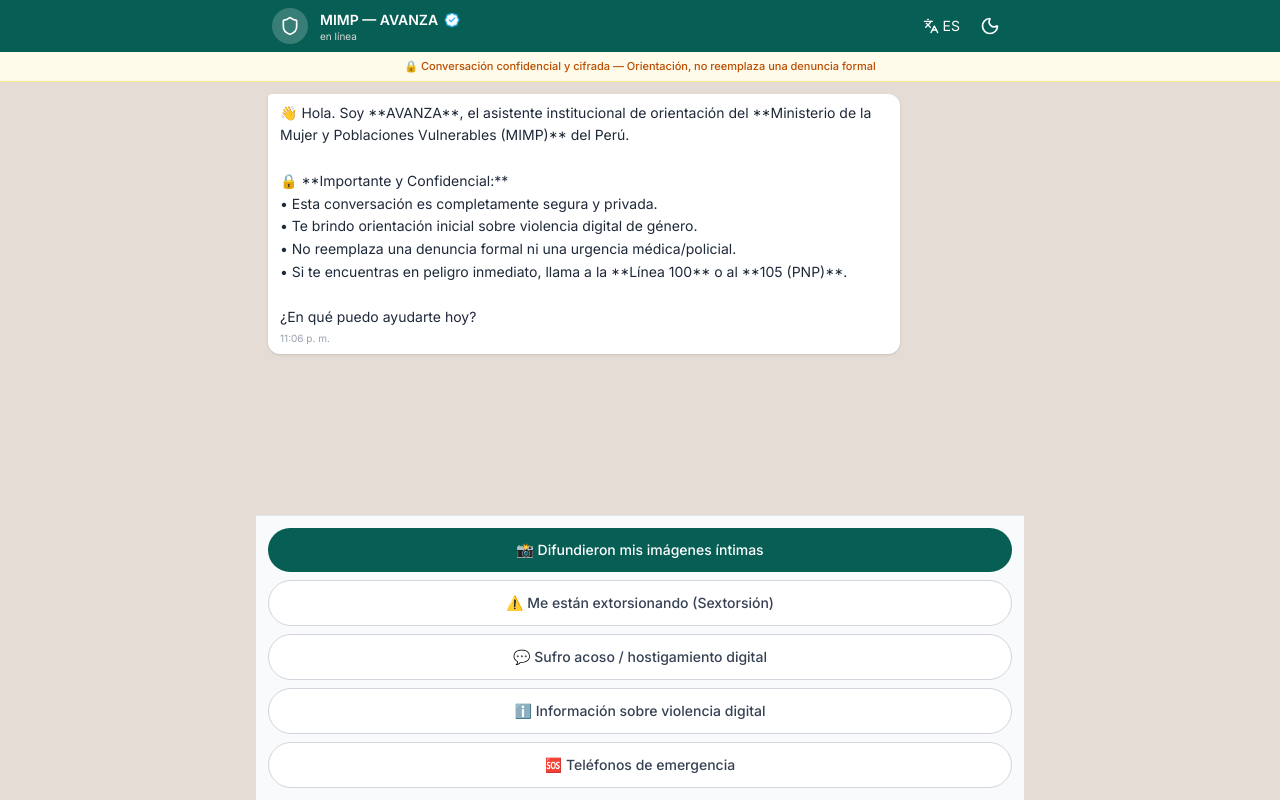
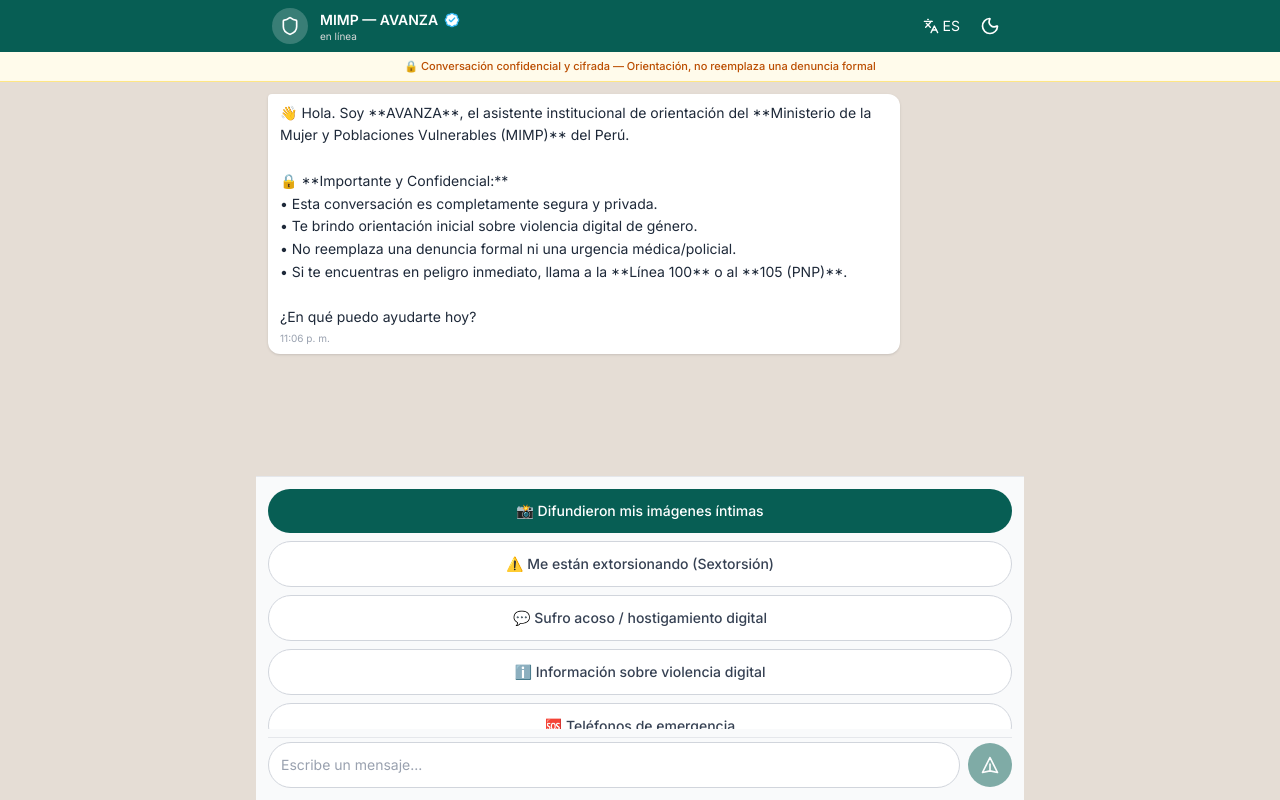
Before and after one commit to champibara/AVANZA, a Next.js app: page / in a window 1280 px wide. Built offline with nearby package versions, Linux system fonts and the light colour scheme.

Commit message:
Agregar caja de texto

```diff
--- a/src/app/(chat)/page.tsx
+++ b/src/app/(chat)/page.tsx
@@ -51,6 +51,7 @@
   const [urlEvidencia, setUrlEvidencia] = useState("");
   const [pinCopiado, setPinCopiado] = useState(false);
   const [cargando, setCargando] = useState(false);
+  const [textoLibre, setTextoLibre] = useState("");
   const chatEndRef = useRef<HTMLDivElement>(null);
 
   useEffect(() => {
@@ -238,6 +239,22 @@
     setPaso("caso_guardado");
   };
 
+  const manejarEnviarTextoLibre = () => {
+    const texto = textoLibre.trim();
+    if (!texto || cargando) return;
+    setTextoLibre("");
+    agregarMensaje("victima", texto);
+
+    const respuestas: Record<string, string> = {
+      welcome: "Gracias por escribirme, ${texto}. Cuéntame, ¿cuál de estas opciones describe mejor tu situación?",
+      difusion_intima: "Entiendo, ${texto}. Es importante que sepas que no tienes la culpa. Por favor elige una opción del menú para que pueda ayudarte con el siguiente paso.",
+      sextorsion: "Lamento que estés pasando por esto, ${texto}. No cedas al chantaje. Selecciona una opción del menú para que te guíe.",
+      acoso_digital: "Gracias por contarme, ${texto}. El acoso digital no está bien. Revisa las opciones del menú para saber cómo proceder.",
+    };
+    const respuesta = respuestas[arbolActual] || "Gracias por compartir. Por favor selecciona una de las opciones del menú para que pueda orientarte mejor.";
+    setTimeout(() => agregarMensaje("ia", respuesta), 600);
+  };
+
   const copiarPin = () => {
     if (pin) { navigator.clipboard.writeText(pin); setPinCopiado(true); setTimeout(() => setPinCopiado(false), 2000); }
   };
@@ -329,6 +346,7 @@
       <div className="bg-gray-50 dark:bg-[#0b141a] border-t border-gray-200 dark:border-gray-800 p-3 max-w-3xl mx-auto w-full">
         {paso === "arbol" && nodoActual && (
           <div className="space-y-2">
+            <div className="space-y-2 max-h-60 overflow-y-auto">
               {nodoActual.buttons.map(btn => (
                 <button
                   key={btn.id}
@@ -343,6 +361,27 @@
                   {btn.label}
                 </button>
               ))}
+            </div>
+            <div className="flex items-center gap-2 pt-1 border-t border-gray-200 dark:border-gray-700 mt-2">
+              <input
+                type="text"
+                value={textoLibre}
+                onChange={(e) => setTextoLibre(e.target.value)}
+                onKeyDown={(e) => { if (e.key === "Enter") manejarEnviarTextoLibre(); }}
+                placeholder="Escribe un mensaje..."
+                disabled={cargando}
+                className="flex-1 p-3 bg-white dark:bg-[#1f2c33] border border-gray-300 dark:border-gray-600 text-gray-900 dark:text-gray-100 rounded-full text-sm focus:ring-2 focus:ring-[#075E54] outline-none placeholder-gray-400 disabled:opacity-50"
+              />
+              <button
+                onClick={manejarEnviarTextoLibre}
+                disabled={!textoLibre.trim() || cargando}
+                className="w-11 h-11 bg-[#075E54] text-white rounded-full flex items-center justify-center hover:bg-[#054d44] transition disabled:opacity-50 shrink-0"
+              >
+                <svg className="w-5 h-5" fill="none" stroke="currentColor" viewBox="0 0 24 24">
+                  <path strokeLinecap="round" strokeLinejoin="round" strokeWidth={2} d="M12 19l9 2-9-18-9 18 9-2zm0 0v-8" />
+                </svg>
+              </button>
+            </div>
           </div>
         )}
 
```
Lines whose indentation alone changed are shown as unchanged.
